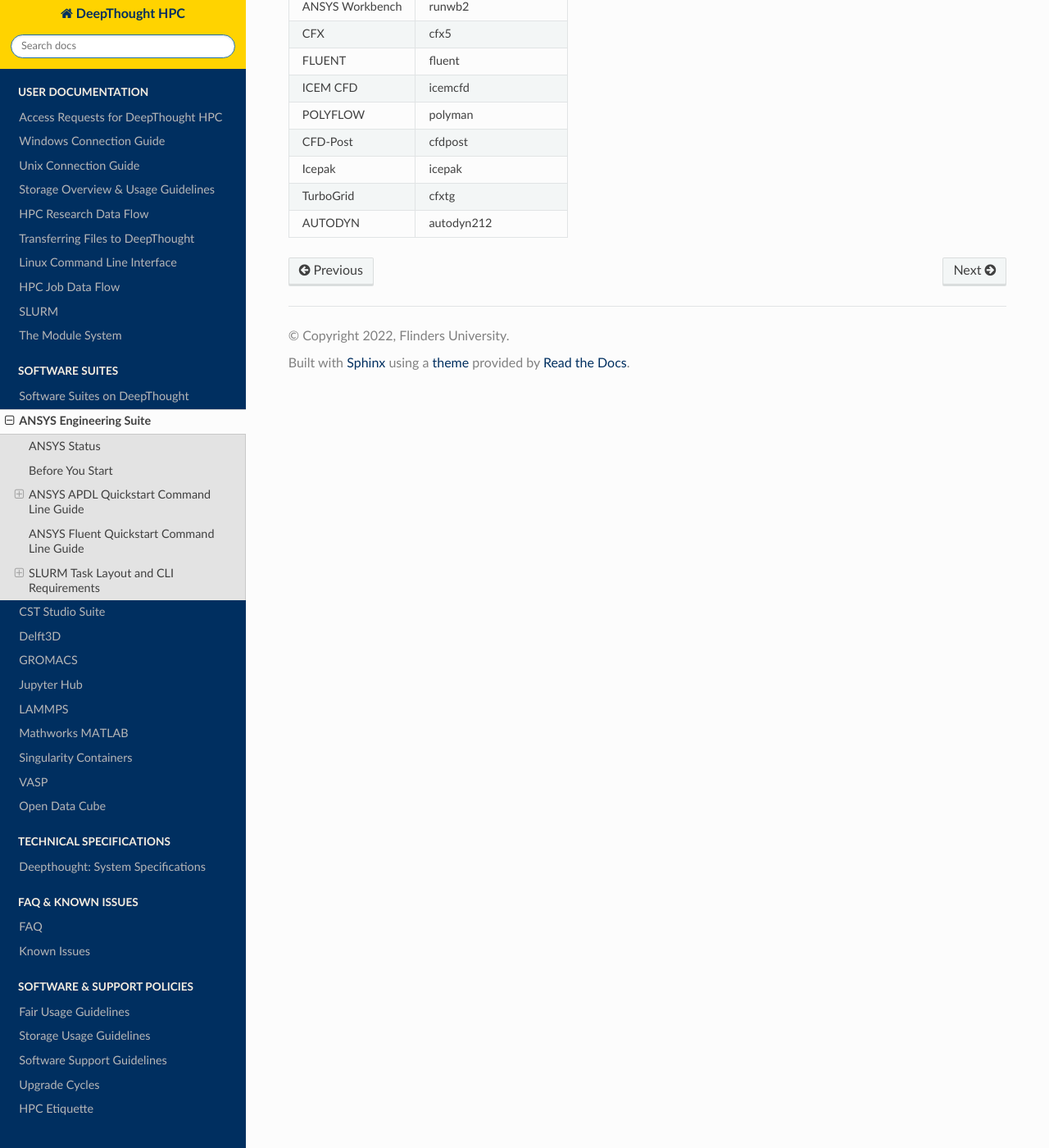
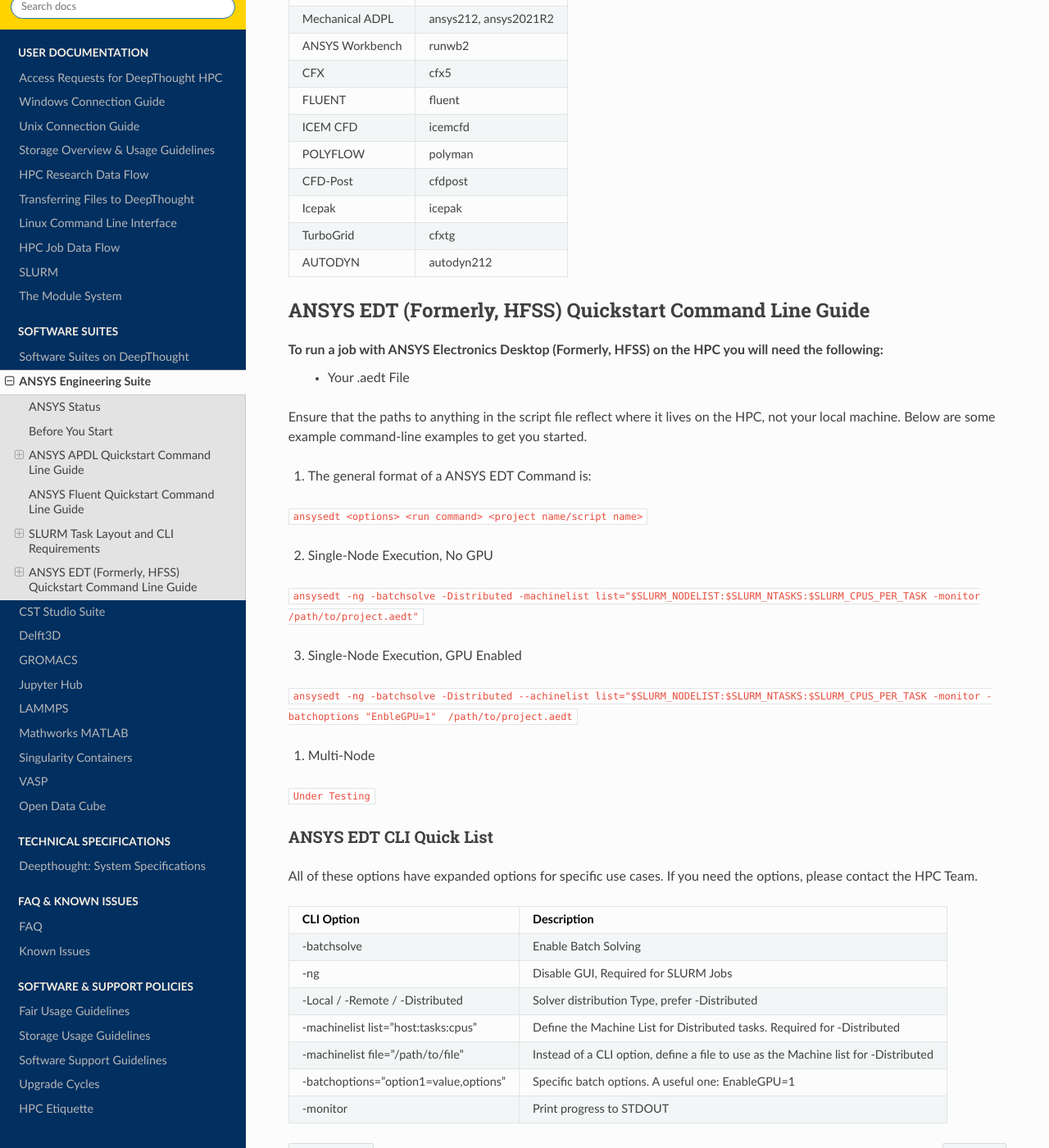
Before and after one commit to flindersuni/DeepThoughtHPC-docs, a Sphinx documentation site: the page built from docs/source/software/ansys.rst, in a window 1280 px wide and 1400 px high, scrolled down 4260 px. Shown: the whole window at 82% size. Built offline with Sphinx 7.4.7 and the Read the Docs theme 2.0.0, drawn with Linux system fonts in a browser that asks for light colours; pages that are not in the unit, such as notebooks, are missing from menus; some of the changed text lies outside the part shown.

Commit message:
ANSYS EDT

```diff
--- a/docs/source/software/ansys.rst
+++ b/docs/source/software/ansys.rst
@@ -127,15 +127,15 @@
 
 1. Do **NOT** force a node constraint on SLURM via #SBATCH -N 1 or #SBATCH --nodes=1, unless you know *exactly* what you are doing
 
-    ``GPU Acceleration may require this, contact the HPC Team for assitance if you are unsure``
+``GPU Acceleration may require this, contact the HPC Team for assitance if you are unsure``
 
 2. You **MUST** use #SBATCH --ntasks=X and #SBATCH --cpus-per-task=1 to allocate CPUS, *not* #SBATCH --ntasks=1 --cpus-per-task=X
 
-    ``#SBATCH --ntasks=64 and #SBATCH --cpus-per-task=1 will get you 64 CPUS, in 64 Tasks``
+``#SBATCH --ntasks=64 and #SBATCH --cpus-per-task=1 will get you 64 CPUS, in 64 Tasks``
 
 3. You **MUST** use #SBATCH --mem-per-cpu= instead of #SBATCH --mem= to prevent unintended memory allocation layouts
 
-    ``#SBATCH --mem-per-cpu=3G``
+``#SBATCH --mem-per-cpu=3G``
 
 4. You **MUST** use the -mpi=openmpi flag when running fluent. The Default IntelMPI *will not work*, and hangs indefinitely
 5. When recording your Journal File, you **MUST** input the commands via the Command-Line or it *will not work*.
@@ -240,3 +240,55 @@
 +-----------------+-----------------------+
 | AUTODYN         | autodyn212            |
 +-----------------+-----------------------+
+
+
+========================================================================
+ANSYS EDT (Formerly, HFSS) Quickstart Command Line Guide
+========================================================================
+
+To run a job with ANSYS Electronics Desktop (Formerly, HFSS) on the HPC you will need the following:
+    - Your .aedt File
+
+Ensure that the paths to anything in the script file reflect where it lives on the HPC, not your local machine.
+Below are some example command-line examples to get you started.
+
+1. The general format of a ANSYS EDT Command is:
+
+``ansysedt <options> <run command> <project name/script name>``
+
+2. Single-Node Execution, No GPU
+
+``ansysedt -ng -batchsolve -Distributed -machinelist list="$SLURM_NODELIST:$SLURM_NTASKS:$SLURM_CPUS_PER_TASK -monitor /path/to/project.aedt"``
+
+3. Single-Node Execution, GPU Enabled
+
+``ansysedt -ng -batchsolve -Distributed --achinelist list="$SLURM_NODELIST:$SLURM_NTASKS:$SLURM_CPUS_PER_TASK -monitor -batchoptions "EnbleGPU=1"  /path/to/project.aedt``
+
+
+1. Multi-Node
+
+``Under Testing``
+
+++++++++++++++++++++++++++++++++++++++++++++++
+ANSYS EDT CLI Quick List
+++++++++++++++++++++++++++++++++++++++++++++++
+
+All of these options have expanded options for specific use cases. If you need the options, please contact the HPC Team.
+
++---------------------------------------+------------------------------------------------------------------------------------+
+| CLI Option                            | Description                                                                        |
++=======================================+====================================================================================+
+| -batchsolve                           | Enable Batch Solving                                                               |
++---------------------------------------+------------------------------------------------------------------------------------+
+| -ng                                   | Disable GUI, Required for SLURM Jobs                                               |
++---------------------------------------+------------------------------------------------------------------------------------+
+| -Local / -Remote / -Distributed       | Solver distribution Type, prefer -Distributed                                      |
++---------------------------------------+------------------------------------------------------------------------------------+
+| -machinelist list="host:tasks:cpus"   | Define the Machine List for Distributed tasks. Required for -Distributed           |
++---------------------------------------+------------------------------------------------------------------------------------+
+| -machinelist file="/path/to/file"     | Instead of a CLI option, define a file to use as the Machine list for -Distributed |
++---------------------------------------+------------------------------------------------------------------------------------+
+| -batchoptions="option1=value,options" | Specific batch options. A useful one: EnableGPU=1                                  |
++---------------------------------------+------------------------------------------------------------------------------------+
+| -monitor                              | Print progress to STDOUT                                                           |
++---------------------------------------+------------------------------------------------------------------------------------+
```
Also changed, not shown: other parts of docs/source/software/ansys.rst (+1 -1 lines).
